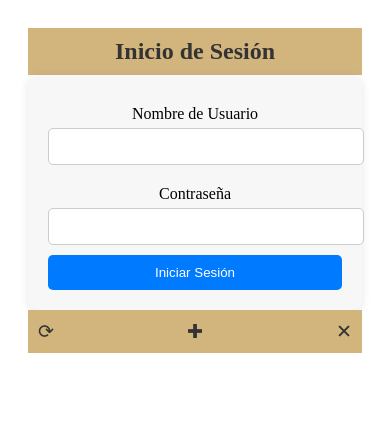
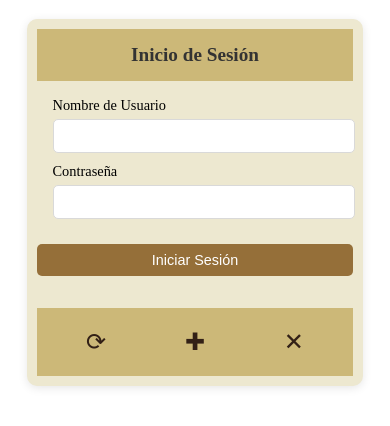
Before and after one commit to displayboi/CRMaitor1, a SvelteKit app in the folder CRMaitor/: page / in a window 390 px wide. Shown: the top 426 px of the page. Built offline with nearby package versions, Linux system fonts and the light colour scheme.

Commit message:
Borrado de basura y actualización de estilos
Estilos incompletos.

```diff
--- a/CRMaitor/src/routes/+page.svelte
+++ b/CRMaitor/src/routes/+page.svelte
@@ -9,8 +9,8 @@
   let token = "";
 
   async function handleLogin() {
-    isLoading = true; // Mostrar el estado de carga
-    errorMessage = ""; // Reiniciar el mensaje de error
+    isLoading = true;
+    errorMessage = "";
 
     try {
       const response = await fetch("/api/login", {
@@ -19,93 +19,38 @@
         body: JSON.stringify({ username, password }),
       });
 
-      const responseText = await response.text(); // Leer la respuesta como texto
+      const responseText = await response.text();
 
       if (response.ok) {
-        // Parsear el token solo si la respuesta es exitosa
         const data = JSON.parse(responseText);
         token = data.token;
-        console.log("Login exitoso, token:", token);
-
-        // Guardar el token en una cookie (Secure y HttpOnly por seguridad)
         document.cookie = `auth_token=${token}; Secure`;
-
-
-
-        // Redirigir al dashboard después del login exitoso
-        window.location.href = '/dashboard'; // Cambiar a la ruta deseada
+        window.location.href = '/dashboard';
       } else {
-        // Parsear el error si la respuesta no es exitosa
         const errorData = JSON.parse(responseText);
         errorMessage = errorData.message || "Error al iniciar sesión.";
       }
     } catch (error) {
-      console.error("Error en el login:", error);
       errorMessage = "Ocurrió un error inesperado. Intenta nuevamente.";
     } finally {
-      isLoading = false; // Terminar el estado de carga
+      isLoading = false;
     }
   }
 </script>
 
-<style>
-  .container {
-    max-width: 600px;
-    margin: 0 auto;
-    padding: 20px;
-  }
 
-  .login-container {
-    text-align: center;
-    padding: 20px;
-    background-color: #f7f7f7;
-    border-radius: 10px;
-    box-shadow: 0 2px 10px rgba(0, 0, 0, 0.1);
-  }
 
-  .login-container label {
-    display: block;
-    margin: 10px 0 5px;
-  }
+<main>
 
-  .login-container input {
-    width: 100%;
-    padding: 10px;
-    margin-bottom: 10px;
-    border: 1px solid #ccc;
-    border-radius: 5px;
-  }
-
-  .login-container button {
-    width: 100%;
-    padding: 10px;
-    background-color: #007bff;
-    color: white;
-    border: none;
-    border-radius: 5px;
-    cursor: pointer;
-  }
-
-  .login-container button:disabled {
-    background-color: #aaa;
-    cursor: not-allowed;
-  }
-
-  .error-message {
-    color: red;
-    margin-top: 10px;
-  }
-</style>
-
-<div class="container">
+  <div class="login-container">
     <Header title="Inicio de Sesión" />
-  <main>
-    <div class="login-container">
+    <div class="fields-container">
       <label for="username">Nombre de Usuario</label>
       <input id="username" type="text" bind:value={username} />
 
       <label for="password">Contraseña</label>
       <input id="password" type="password" bind:value={password} />
+    </div>
 
     <button on:click={handleLogin} disabled={isLoading}>
       {#if isLoading} Cargando... {:else} Iniciar Sesión {/if}
@@ -114,7 +59,90 @@
     {#if errorMessage}
       <p class="error-message">{errorMessage}</p>
     {/if}
-    </div>
-  </main>
     <Footer />
   </div>
+
+</main>
+
+
+
+<style>
+  main{
+    margin: 5%;
+
+  }
+  .login-container {
+    max-width: 600px;
+    margin: 0 auto;
+    padding: 20px;
+    background-color: #EDE8D0;
+    box-shadow: 0 2px 10px rgba(0, 0, 0, 0.1);
+    border-radius: 10px;
+  }
+
+  .fields-container {
+    padding: 8%;
+    background-color: #EDE8D0;
+    border-radius: 8px;
+  }
+
+  label {
+    display: block;
+    margin-bottom: 5px;
+  }
+
+  input {
+    width: 100%;
+    padding: 10px;
+    margin-bottom: 10px;
+    border: 1px solid #D9D9D9;
+    border-radius: 5px;
+  }
+
+  button {
+    width: 100%;
+    padding: 10px;
+    margin-bottom: 10%;
+    background-color: #956F39;
+    color: white;
+    border: none;
+    border-radius: 5px;
+    cursor: pointer;
+
+  }
+
+  .error-message {
+    color: red;
+    margin-top: 20px;
+  }
+
+  /* RESPONSIVE ADJUSTMENTS */
+  @media (max-width: 768px) {
+    .login-container {
+      padding: 15px;
+    }
+
+    .fields-container {
+      padding: 5%;
+    }
+
+    input, button {
+      font-size: 1rem;
+    }
+  }
+
+  @media (max-width: 480px) {
+    .login-container {
+      padding: 10px;
+    }
+
+    input, button {
+      font-size: 0.9rem;
+      padding: 8px;
+    }
+
+    label {
+      font-size: 0.9rem;
+    }
+  }
+</style>
--- a/CRMaitor/src/routes/components/Footer.svelte
+++ b/CRMaitor/src/routes/components/Footer.svelte
@@ -1,19 +1,60 @@
+<script>
+  function refreshPage() {
+    window.location.reload();
+  }
+
+  function goToNewPage() {
+    window.location.href = '/nueva-pagina';
+  }
+
+  async function logout() {
+    try {
+      await fetch('/api/logout', { method: 'POST' });
+      window.location.href = '/';
+    } catch (error) {
+      console.error('Error al cerrar sesión:', error);
+    }
+  }
+</script>
+
+<footer>
+  <button class="icon" on:click={refreshPage} type="button" aria-label="Refrescar la página">⟳</button>
+  <button class="icon" on:click={goToNewPage} type="button" aria-label="Nueva página">✚</button>
+  <button class="icon" on:click={logout} type="button" aria-label="Cerrar sesión">✕</button>
+</footer>
+
 <style>
   footer {
-      background-color: #d2b57d;
+    background-color: #CCB878;
     color: #333;
     padding: 10px;
-      text-align: center;
     display: flex;
     justify-content: space-between;
   }
+
   .icon {
-      font-size: 1.2em;
+    all: unset;
+    cursor: pointer;
+    font-size: 1.5rem;
+    padding: 10px;
+  }
+
+  /* MOBILE RESPONSIVE FOOTER */
+  @media (max-width: 480px) {
+    footer {
+      flex-direction: row;
+      justify-content: space-around;
+    }
+
+    .icon {
+    cursor: pointer;
+    margin: 0 10px;
+    font-size: 24px;
+    color: #322016; /* Cambia por el color que prefieras */
+    background-color: #CCB878;
+  }
+  .icon:hover {
+    color: #65462E; /* Cambia por el color que prefieras */
+  }
   }
 </style>
-
-  <footer>
-    <span class="icon">⟳</span>
-    <span class="icon">✚</span>
-    <span class="icon">✕</span>
-  </footer>
--- a/CRMaitor/src/routes/components/Header.svelte
+++ b/CRMaitor/src/routes/components/Header.svelte
@@ -2,15 +2,23 @@
   export let title = "Inicio de Sesión";
 </script>
 
+<header>
+  {title}
+</header>
+
 <style>
   header {
-      background-color: #d2b57d;
+    background-color: #CCB878;
     color: #333;
-      padding: 10px;
+    padding: 15px;
     text-align: center;
-      font-size: 1.5em;
+    font-size: 1.5rem;
     font-weight: bold;
   }
+
+  @media (max-width: 768px) {
+    header {
+      font-size: 1.2rem;
+    }
+  }
 </style>
-
-  <header>{title}</header>
```
Also changed, not shown: CRMaitor/src/routes/Login.svelte (deleted, +0 -50 lines). Lines whose indentation alone changed are shown as unchanged.
